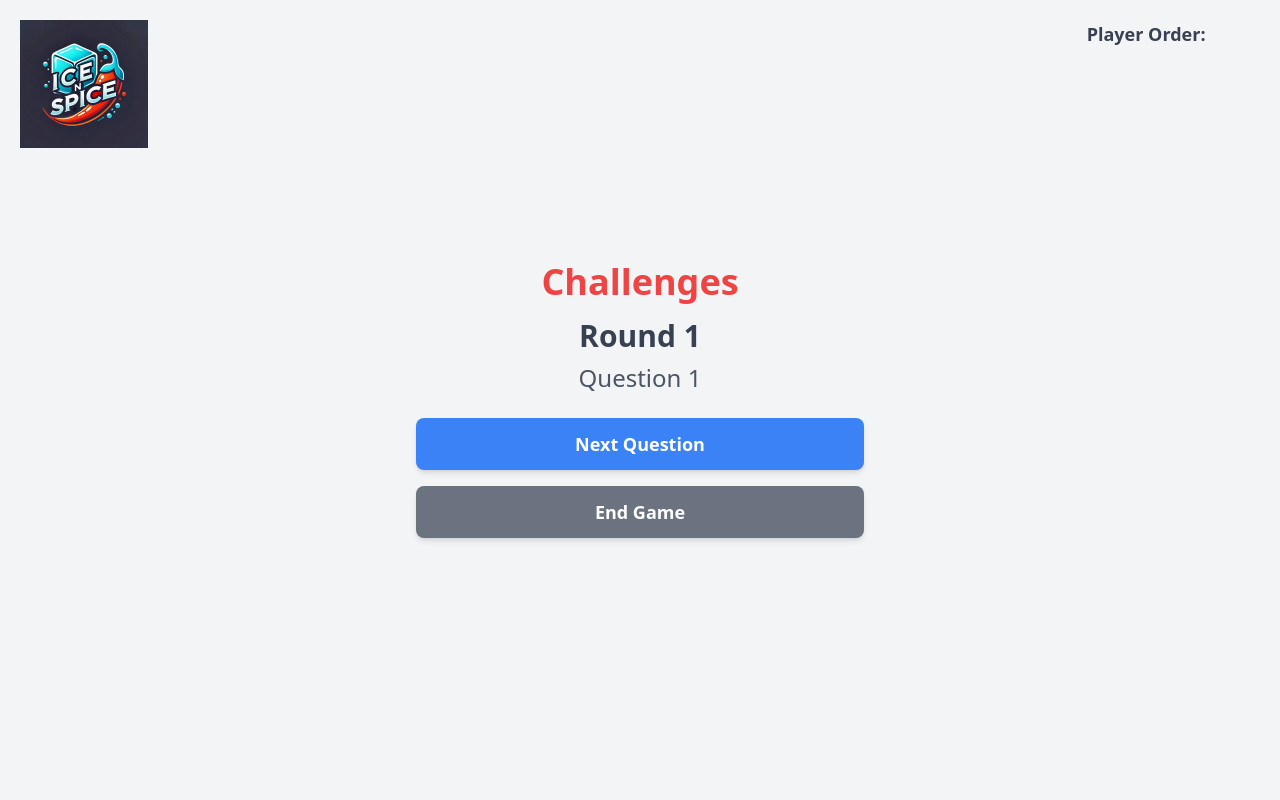
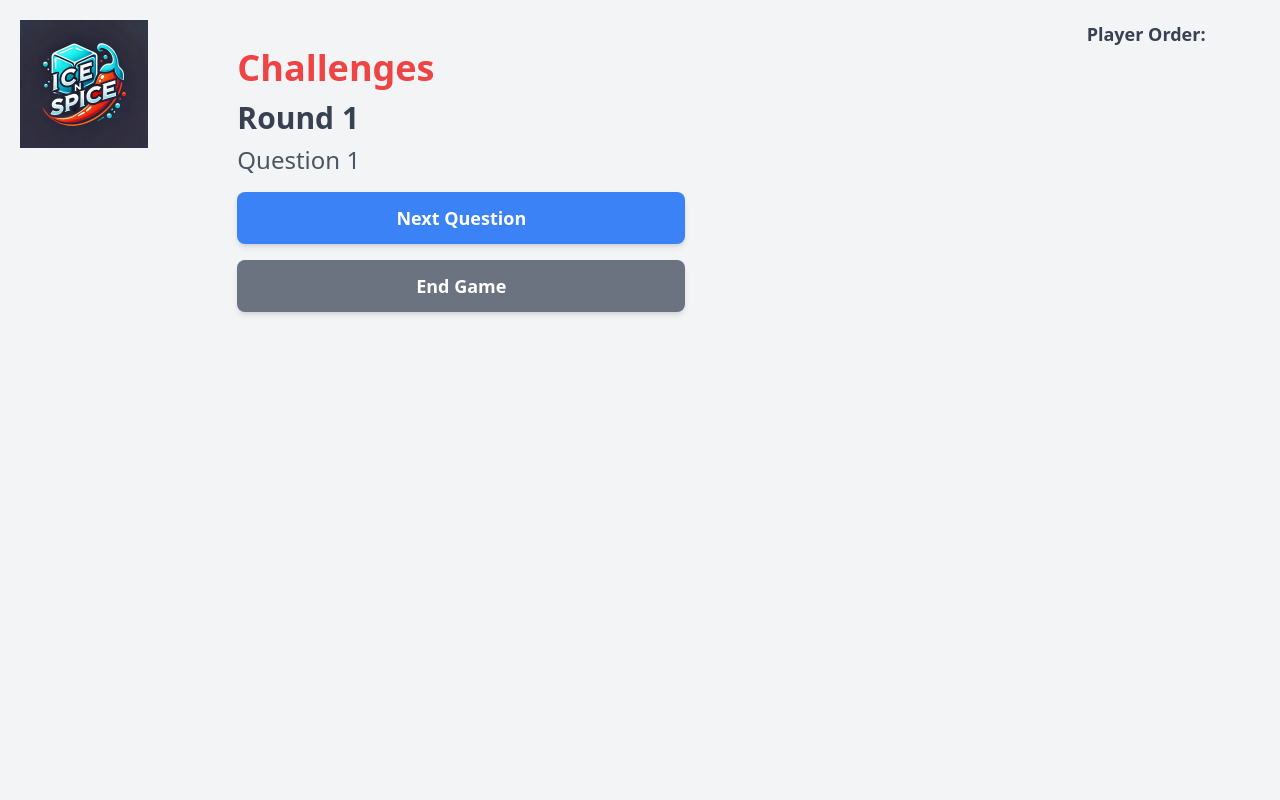
Before and after one commit to Baillie11/IceNSpice, a Flask app: page /gameplay in a window 1280 px wide. Run offline with Flask 3, Linux system fonts and the light colour scheme; some libraries are stand-ins or nearby versions.

Commit message:
Adjusted layout to move challenges and buttons higher

```diff
--- a/templates/gameplay.html
+++ b/templates/gameplay.html
@@ -15,14 +15,14 @@
         </div>
 
         <!-- Column 2 (Main Content - Challenges) -->
-        <div class="col-span-8 flex flex-col items-center justify-center text-center p-6">
+        <div class="col-span-8 flex flex-col items-start text-center p-6 mt-6">
             <h1 class="text-4xl font-bold text-red-500">Challenges</h1>
 
-            <h2 class="text-3xl font-semibold mt-4 text-gray-700">Round <span id="round-number">1</span></h2>
+            <h2 class="text-3xl font-semibold mt-3 text-gray-700">Round <span id="round-number">1</span></h2>
             <h3 class="text-2xl mt-2 text-gray-600">Question <span id="question-number">1</span></h3>
 
-            <!-- Navigation Buttons -->
-            <div class="mt-6 space-y-4 w-full max-w-md">
+            <!-- Navigation Buttons - Positioned Higher -->
+            <div class="mt-4 space-y-4 w-full max-w-md">
                 <button onclick="nextQuestion()"
                         class="w-full px-6 py-3 bg-blue-500 text-white font-semibold text-lg rounded-lg shadow-md hover:bg-blue-600 transition-all">
                     Next Question
```
